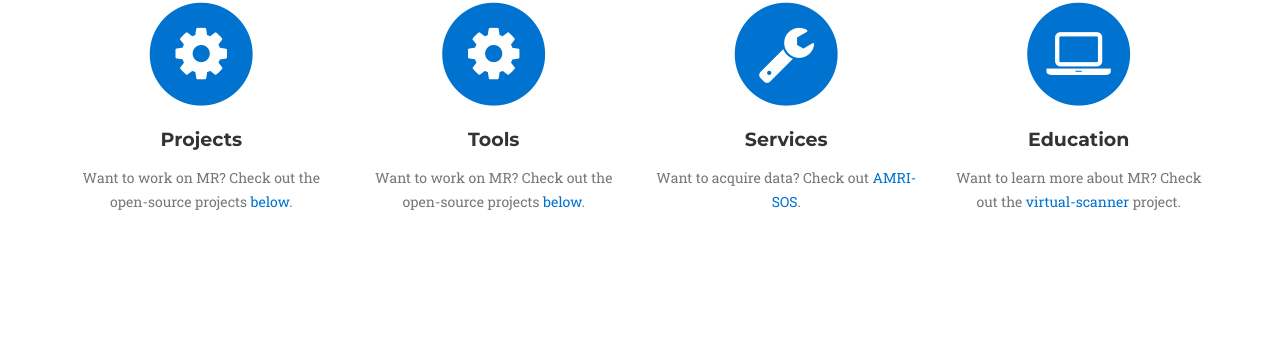
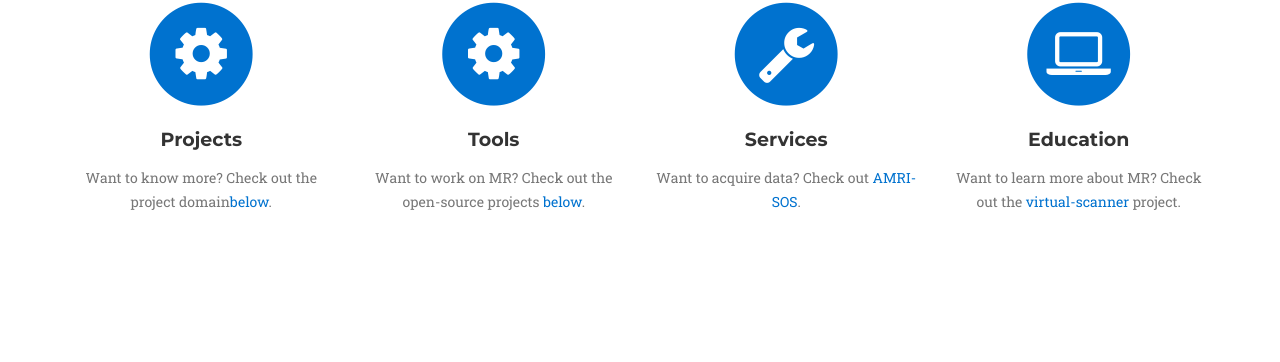
Before and after one commit to imr-framework/imr-framework.github.io, a Jekyll site: the page built from index.html, in a window 1280 px wide and 900 px high, scrolled down 1074 px. Shown: the part 92-454 px from the top of the window. Built offline with Jekyll 4.4.1, drawn with Linux system fonts in a browser that asks for light colours; some web fonts are replaced.

Commit message:
Update focus.html

```diff
--- a/_includes/focus.html
+++ b/_includes/focus.html
@@ -14,7 +14,7 @@
                         <i class="fa fa-cog fa-stack-1x fa-inverse"></i>
                       </span>
                     <h4 class="service-heading">Projects</h4>
-                    <p class="text-muted">Want to work on MR? Check out the open-source projects <a class="page-scroll" href="#portfolio">below</a>.</p>
+                    <p class="text-muted">Want to know more? Check out the project domain<a class="page-scroll" href="#portfolio">below</a>.</p>
                 </div>
                 <div class="col-md-3">
                     <span class="fa-stack fa-4x">
```
